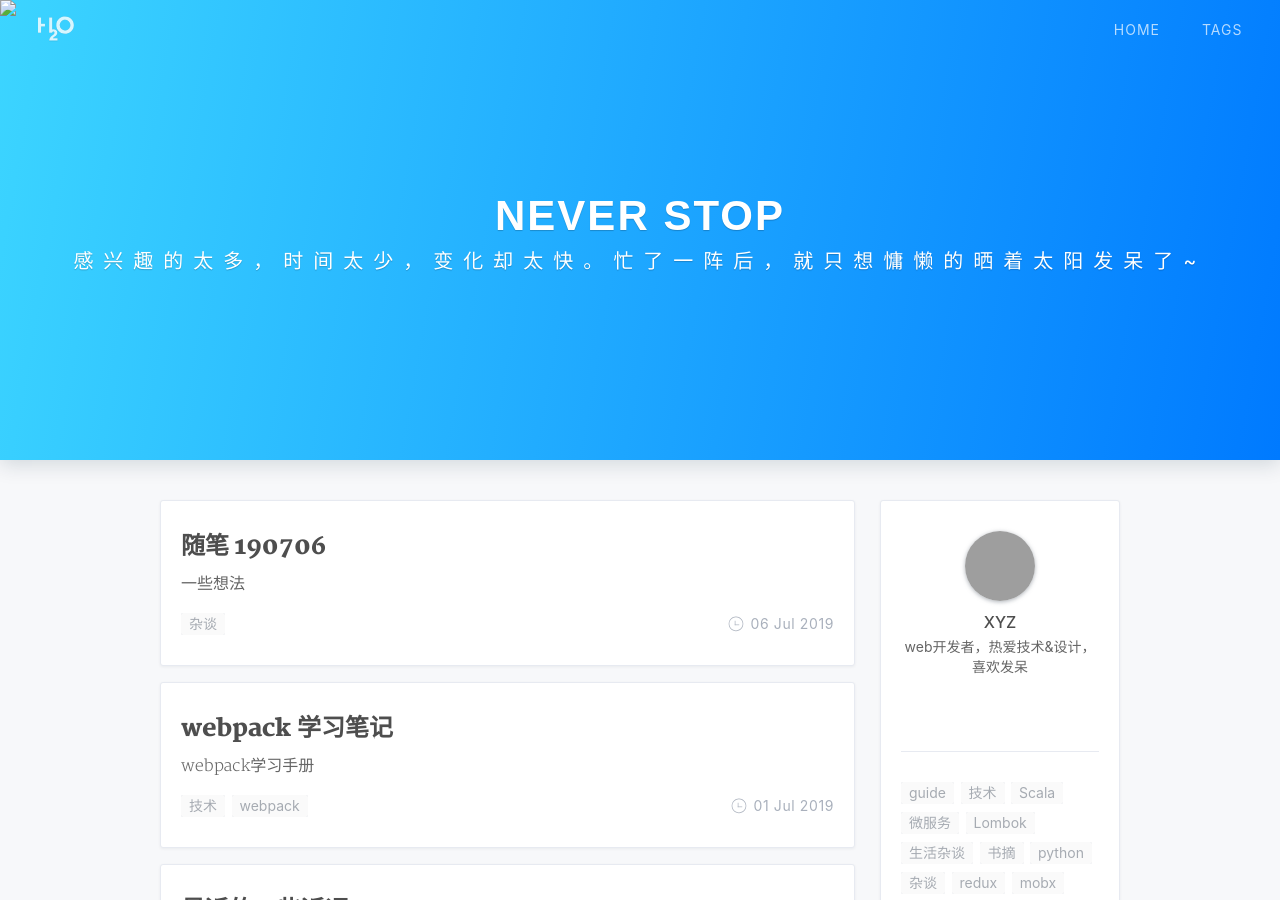
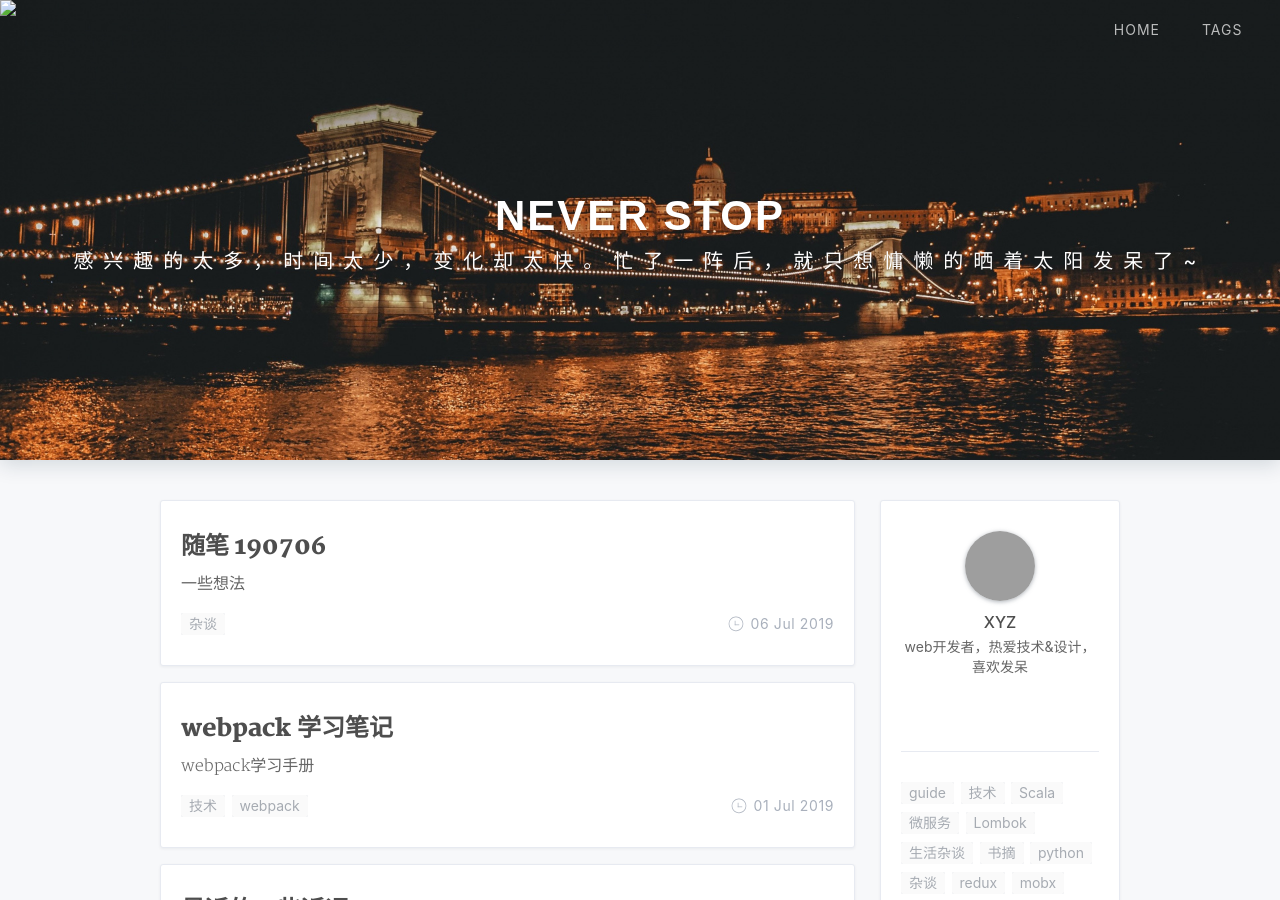
Before and after one commit to Tony-Xiong/Tony-Xiong.github.io, a Jekyll site: the page built from index.html, in a window 1280 px wide and 900 px high. Built offline with Jekyll 4.4.1, drawn with Linux system fonts in a browser that asks for light colours; nearby versions of some CDN libraries; the list of posts is cut into pages by our own code; a style sheet for code colours, icons or effects is not loaded; grey boxes are pictures that could not be loaded.

Commit message:
改了下样式

```diff
--- a/_includes/header.html
+++ b/_includes/header.html
@@ -1,5 +1,5 @@
 <header class="g-header">
-    <div class="g-logo">
+    <div class="g-logo1">
       <a href="{{ "/" | relative_url }}"></a>
     </div>
     <i id="menu-toggle" class="iconfont icon-menu"></i>
--- a/index.html
+++ b/index.html
@@ -3,6 +3,7 @@ layout: default
 title: Keep Moving
 home-title: NEVER STOP
 description:
+header-img: './assets/img/bg.jpg'
 ---
 
 {% include header.html %}
```
Also changed, not shown: assets/img/bg.jpg (added).
